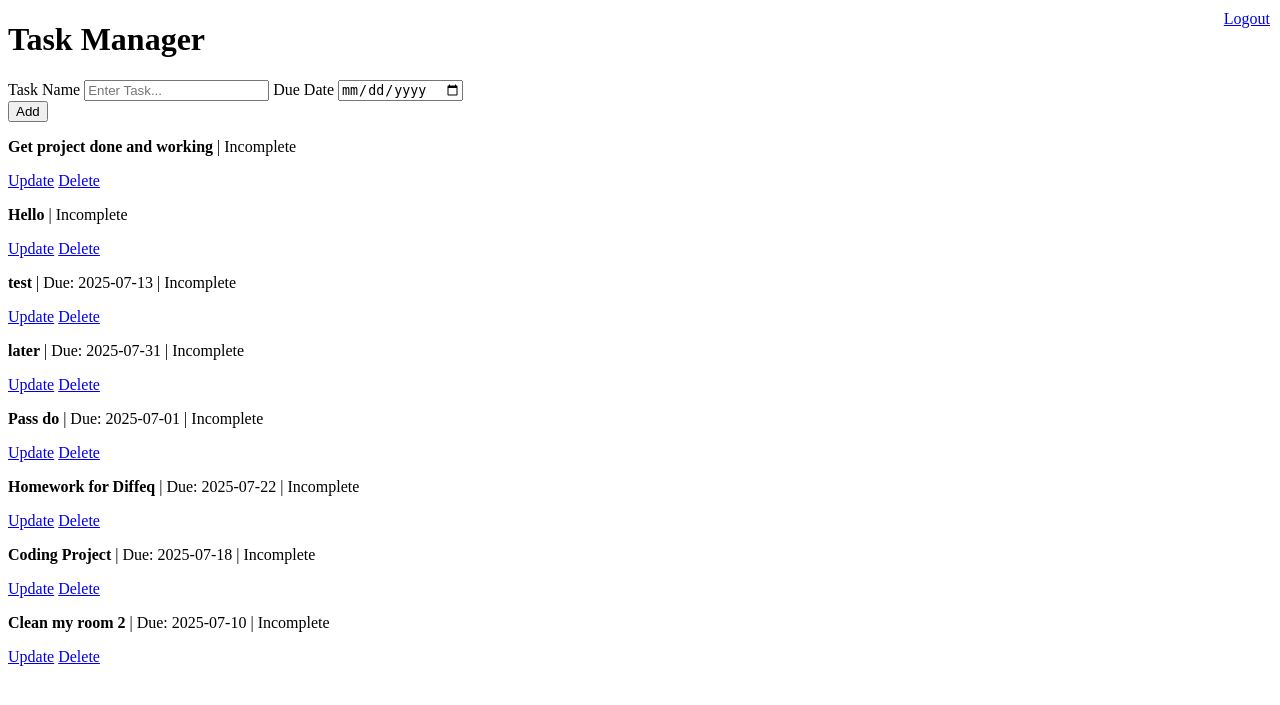
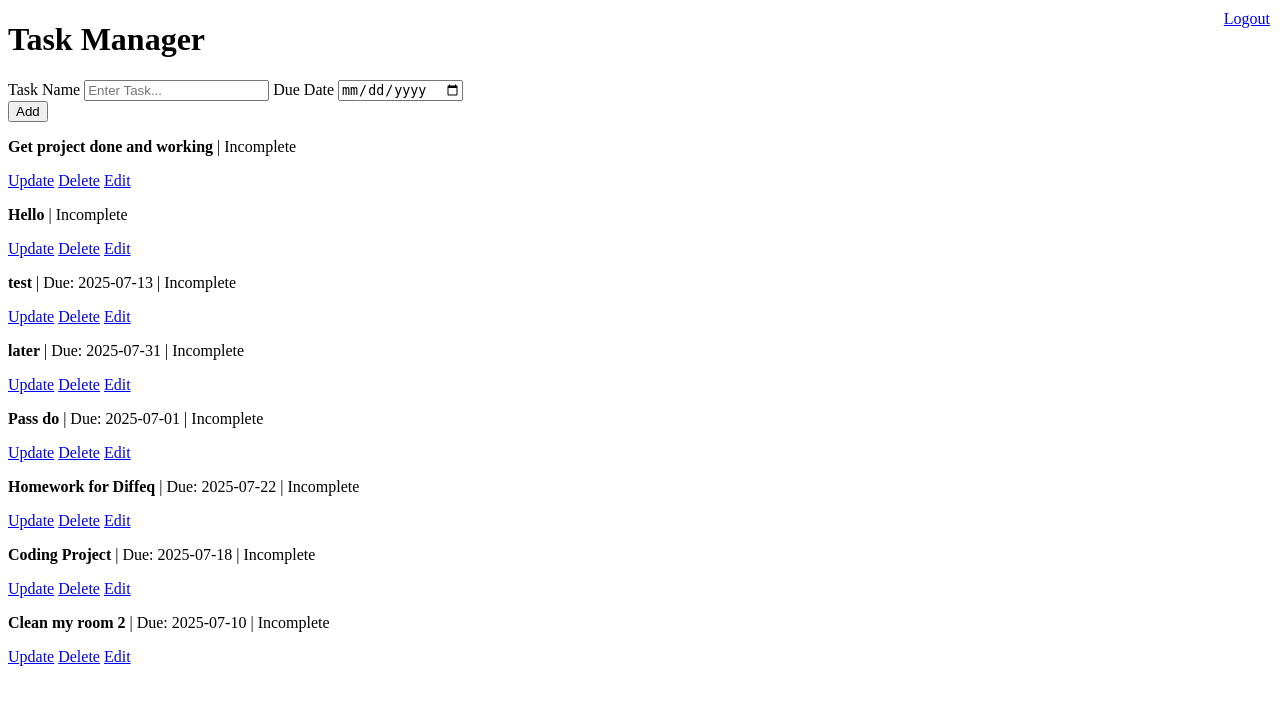
Before and after one commit to Jkdelo04/mini-task-manager, a Flask app: template templates/dashboard.html in a window 1280 px wide. Shown: the top 705 px of the page. Run offline with Flask 3, Linux system fonts and the light colour scheme; the template is opened without the code that fills it: values that come from a table or form of the project are taken from there, others are empty.

Commit message:
Edit tasks
You can edit and change tasks names and due dates

```diff
--- a/templates/dashboard.html
+++ b/templates/dashboard.html
@@ -67,6 +67,7 @@
 
       <a href="/Update/{{ task.id }}">Update</a>
       <a href="/Delete/{{ task.id }}">Delete</a>
+      <a href="{{ url_for('edit', task_id=task.id) }}">Edit</a>
     {% endfor %}
   </body>
 </html>
```
Also changed, not shown: instance/database.db, templates/edit_task.html (renamed from templates/edit_tasks.html).
